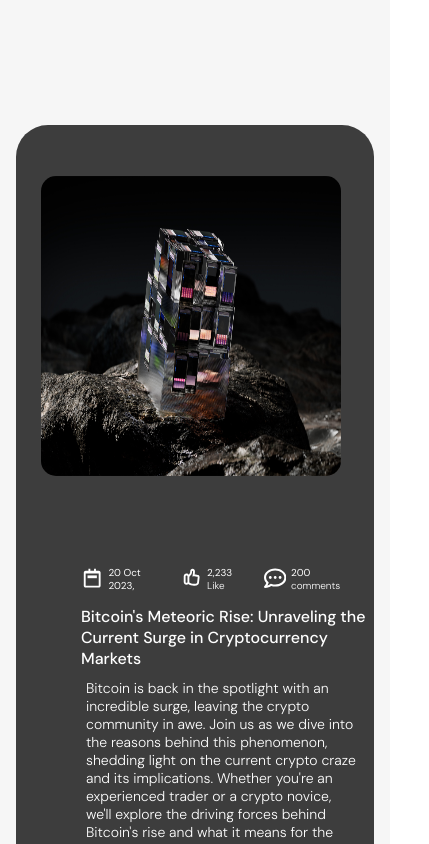
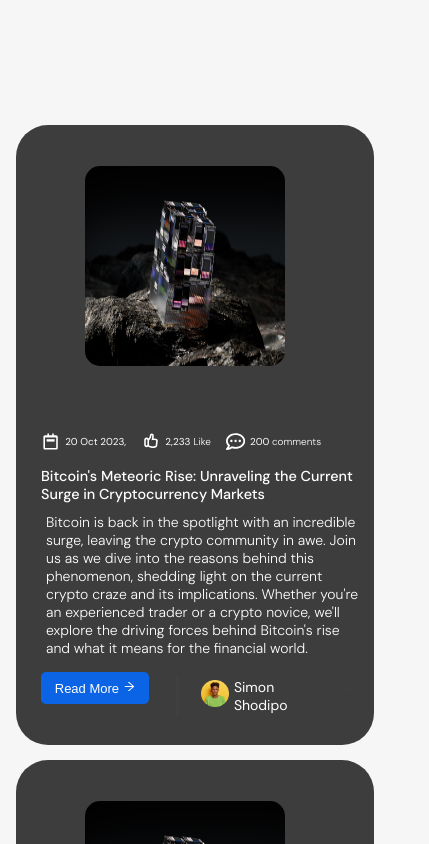
Before and after one commit to IdowuJosiah/SphidersAss, a React (Create React App) app in the folder sphiderass/: page / in a window 390 px wide. Shown: the part 6000-6844 px from the top of the page, 429 px wide, since content can reach past the window. Built offline with nearby package versions, Linux system fonts and the light colour scheme.

Commit message:
rep landing

```diff
--- a/sphiderass/src/CSS/IndexpageCss/blogcomponent.scss
+++ b/sphiderass/src/CSS/IndexpageCss/blogcomponent.scss
@@ -197,33 +197,51 @@
 }
 
 @media screen and (min-width: 350px) and (max-width: 600px) {
+  .blog-post {
+    padding: 10px;
+    border-radius: 32px;
+  }
   .blog-header h1 {
     font-size: 40px;
+  }
+  .blog-post-image p {
+    width: 30%;
+    height: 30%;
   }
 
   .blog-header h3 {
     font-size: 18px;
   }
 
+  .blog-header p {
+    padding-left: 100px;
+  }
   .blog-post-image p img {
-    width: 300px;
-    height: 300px;
+    width: 200px;
+    height: 200px;
+    padding: 0;
   }
   .blog-details-header {
-    margin-right: 2rem;
+    margin-right: 1.4rem;
+  }
+  .blog-details {
+    width: 100%;
+    padding: 15px;
   }
 
-  .blog-details {
-    width: 100%;
-  }
   .blog-icons {
-    font-size: 1.4rem;
+    font-size: 1.2rem;
   }
   .blog-topic {
-    font-size: 1rem;
+    font-size: 0.9rem;
     margin-right: 1.4rem;
   }
   .blog-content {
-    margin-right: 2rem;
+    margin-right: 0.9rem;
+  }
+  .blog-footer-button button {
+    width: 100%;
+    font-size: 13px;
+    padding: 8px 10px;
   }
 }
--- a/sphiderass/src/CSS/IndexpageCss/indexpagenewsletter.scss
+++ b/sphiderass/src/CSS/IndexpageCss/indexpagenewsletter.scss
@@ -11,11 +11,17 @@
   width: 50%;
 
   .index-page-news-details-header {
-
     h1 {
       font-size: 35px;
       letter-spacing: 2px;
+      color: black !important;
 
+      &.light {
+        color: white !important;
+      }
+      &.dark {
+        color: black !important;
+      }
     }
   }
   .index-page-news-details-frist-paragraph {
@@ -58,6 +64,15 @@
 .index-page-news-terms-and-privacy-div {
   padding-top: 15px;
   font-size: 15px;
+  p {
+    color: #e1b023 !important;
+    &.light {
+      color: #e1b023 !important;
+    }
+    &.dark {
+      color: #609ffa !important;
+    }
+  }
   .index-page-news-terms-span {
     color: #609ffa;
   }
@@ -74,7 +89,7 @@
 
 @media screen and (min-width: 350px) and (max-width: 600px) {
   .index-page-news-details-header h1 {
-    font-size: 1rem;
+    font-size: 2rem !important;
     margin-left: 55px;
   }
   .index-page-news-letter-con {
@@ -115,7 +130,8 @@
   }
 
   .index-page-news-letter-image img {
-    height: 300px;
-    width: 300px;
+    height: 200px;
+    width: 200px;
+    margin-left: 70px;
   }
 }
--- a/sphiderass/src/Components/BlogComponent.js
+++ b/sphiderass/src/Components/BlogComponent.js
@@ -103,7 +103,7 @@
                             industries. Get ready to leap into the future of technology!
                         </p>
                         <footer className="blog-footer">
-                            <div className="blog-footer-button">
+                            <div className="`blog-footer-button">
                                 <button>
                                     <Link to="/count-down-page" ><span>Read More</span> <span className="blog-icon"><AiOutlineArrowRight /></span></Link>
                                 </button>
--- a/sphiderass/src/Components/IndexPageNewsletter.js
+++ b/sphiderass/src/Components/IndexPageNewsletter.js
@@ -9,15 +9,15 @@
     const theme = useTheme()
 
     return (
-        <section className="index-page-news-letter">
+        <section className={`index-page-news-letter ${theme === 'light' ? 'dark' : 'light'}`}>
             <div className="page-width index-page-news-letter-con ">
                 <div className="index-page-news-details">
-                    <div className="index-page-news-details-header">
-                        <h1>
+                    <div className={`index-page-news-details-header ${theme}`}>
+                        <h1 className={`${theme === 'light' ? 'light' : 'dark'}`}>
                             Subscribe to Our Newsletter
                         </h1>
                     </div>
-                    <div className="index-page-news-details-frist-paragraph">
+                    <div className={`index-page-news-details-frist-paragraph ${theme === 'light' ? 'dark' : 'light'}`}>
                         <p>
                             Join our IT community and subscribe to our newsletter
                             for the latest tech insights, trends, and exclusive updates.
@@ -34,7 +34,7 @@
                             </button>
                         </p>
                     </div>
-                    <div className="index-page-news-terms-and-privacy-div">
+                    <div className={`index-page-news-terms-and-privacy-div ${theme === 'light' ? 'dark' : 'light'}`}>
                         <p>By signing Up, you agree to our <span className="index-page-news-terms-span" >Terms</span> and <span className="index-page-news-terms-span" >Conditions</span></p>
                     </div>
                 </div>
--- a/sphiderass/src/Pages/IndexPage.js
+++ b/sphiderass/src/Pages/IndexPage.js
@@ -1,4 +1,5 @@
-import React from "react";
+import React, { useState, useEffect } from "react";
+import { useTheme } from "../Context/ThemeContext";
 import Banner from "../Components/Banner";
 import AffiliationsComponent from "../Components/AffiliationsComponent";
 import IntroComponent from "../Components/IntroComponent";
@@ -17,6 +18,11 @@
 
 const IndexPage = () => {
 
+    const { theme } = useTheme()
+
+    useEffect(() => {
+        document.body.style.backgroundColor = theme === 'light' ? '#f6f6f6' : '#000000'
+    }, [theme])
 
     return (
         <div >
```
Also changed, not shown: sphiderass/src/App.scss (+0 -11 lines).
